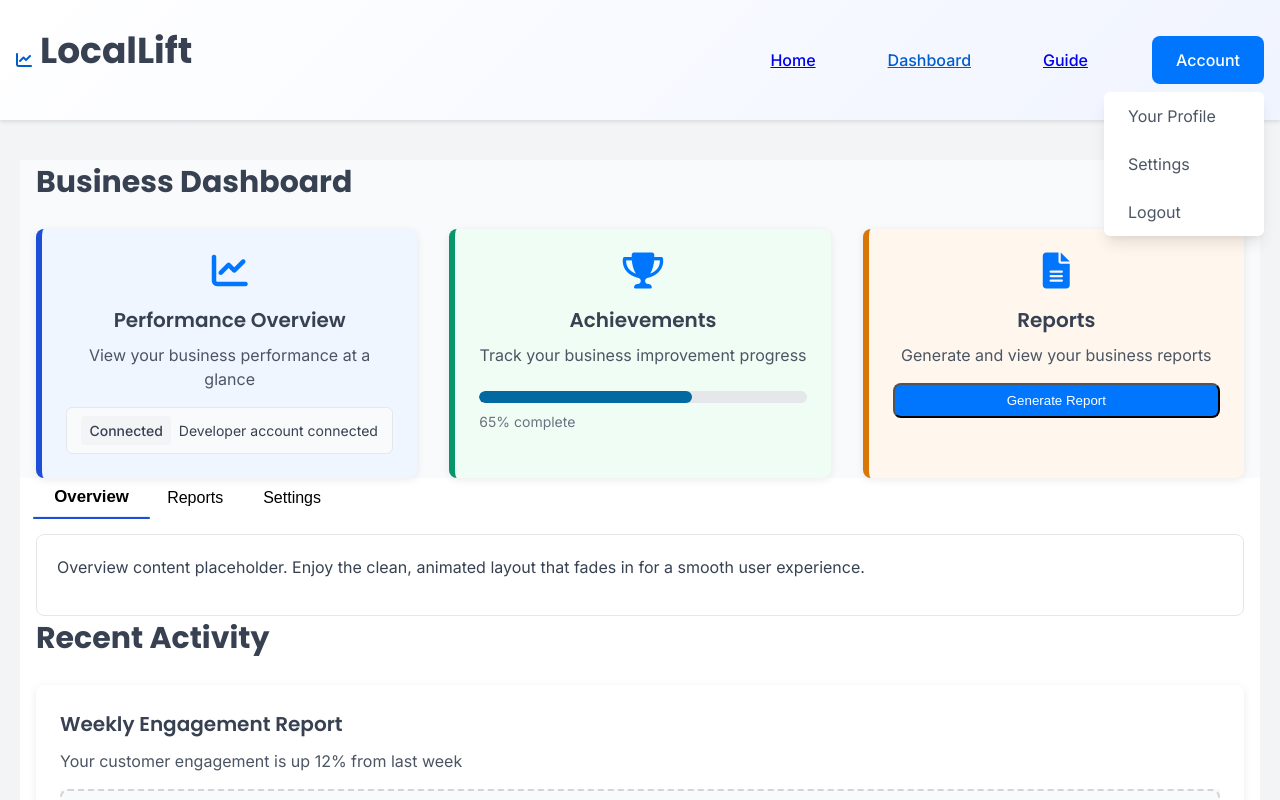
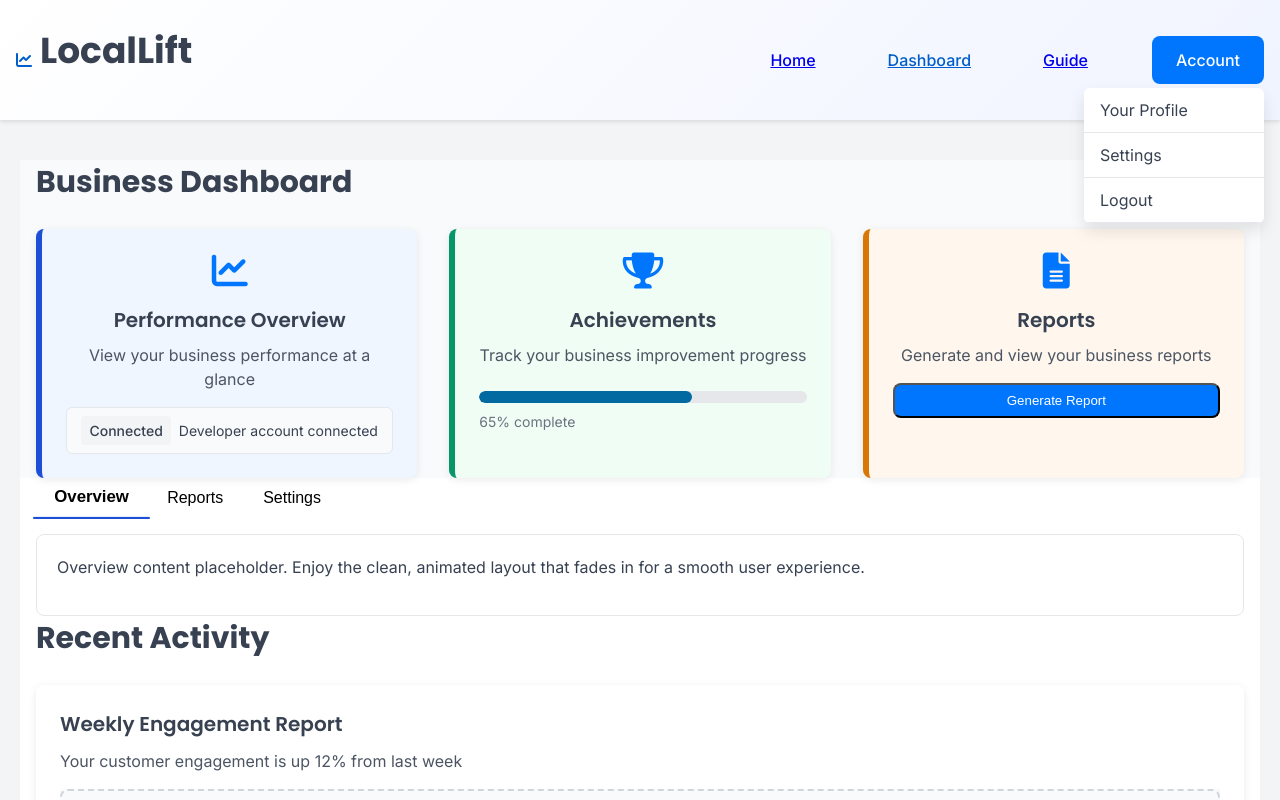
Before and after one commit to CleanExpo/LocalLift, a website: page public/dashboard/index.html in a window 1280 px wide. Both pictures are taken after a click on the link "Account". Shown: the top 800 px of the page. Drawn offline with nearby package versions, Linux system fonts and the light colour scheme.

Commit message:
Implement credential saving and fix Account dropdown functionality

```diff
--- a/public/js/main.js
+++ b/public/js/main.js
@@ -4,22 +4,60 @@
 document.addEventListener('DOMContentLoaded', function() {
   console.log('LocalLift application initialized');
 
-  // Handle dropdown menus
+  // Handle dropdown menus with improved functionality
   const accountDropdown = document.querySelector('.dropdown');
   if (accountDropdown) {
     const dropdownBtn = accountDropdown.querySelector('.btn-primary');
     const dropdownContent = accountDropdown.querySelector('.dropdown-content');
 
+    // Add necessary styles for the dropdown content to be properly positioned and styled
+    if (dropdownContent) {
+      dropdownContent.style.position = 'absolute';
+      dropdownContent.style.backgroundColor = '#fff';
+      dropdownContent.style.minWidth = '180px';
+      dropdownContent.style.boxShadow = '0 8px 16px rgba(0,0,0,0.1)';
+      dropdownContent.style.zIndex = '1000';
+      dropdownContent.style.borderRadius = '0.375rem';
+      dropdownContent.style.overflow = 'hidden';
+      dropdownContent.style.marginTop = '0.25rem';
+      dropdownContent.style.right = '0';
+      dropdownContent.style.display = 'none';  // Hidden by default
+    }
+
+    // Toggle dropdown visibility
     dropdownBtn.addEventListener('click', function(e) {
       e.preventDefault();
       e.stopPropagation();
-      dropdownContent.classList.toggle('show');
+      // Toggle between hiding and showing
+      if (dropdownContent.style.display === 'block') {
+        dropdownContent.style.display = 'none';
+      } else {
+        dropdownContent.style.display = 'block';
+
+        // Style each dropdown item
+        const items = dropdownContent.querySelectorAll('.dropdown-item');
+        items.forEach(item => {
+          item.style.display = 'block';
+          item.style.padding = '10px 16px';
+          item.style.textDecoration = 'none';
+          item.style.color = '#374151';
+          item.style.borderBottom = '1px solid #e5e7eb';
+
+          // Hover effect
+          item.addEventListener('mouseenter', function() {
+            this.style.backgroundColor = '#f3f4f6';
+          });
+          item.addEventListener('mouseleave', function() {
+            this.style.backgroundColor = '#fff';
+          });
+        });
+      }
     });
 
     // Close dropdown when clicking outside
     document.addEventListener('click', function(e) {
       if (!accountDropdown.contains(e.target)) {
-        dropdownContent.classList.remove('show');
+        dropdownContent.style.display = 'none';
       }
     });
   }
```
Also changed, not shown: public/login/index.html (+34 -1 lines).
